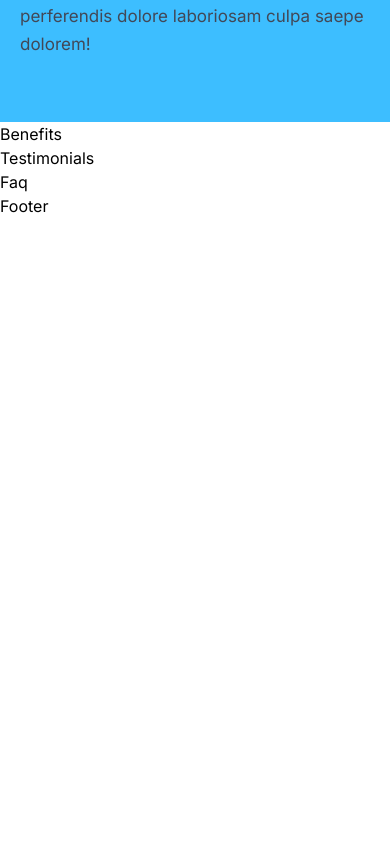
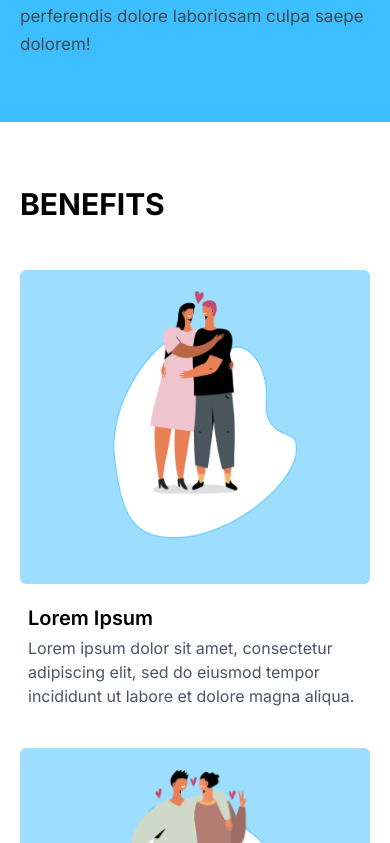
Before and after one commit to rakibislam2233/maker, a Next.js app: page / in a window 390 px wide. Shown: the part 4061-4904 px from the top of the page. Before the commit the page ends 4279 px from the top, so only its background shows below. Built offline with nearby package versions, Linux system fonts and the light colour scheme; a web font is replaced by a local one.

Commit message:
Add Benefits component with dynamic content and update layout styles for HowItWorks and WhyMatchMaker components

```diff
--- a/src/components/Benefits/Benefits.tsx
+++ b/src/components/Benefits/Benefits.tsx
@@ -1,9 +1,60 @@
-import React from 'react'
+import React from "react";
+import benefit1 from "@/assets/benefits/benefits-1.png";
+import benefit2 from "@/assets/benefits/benefits-2.png";
+import benefit3 from "@/assets/benefits/benefits-3.png";
+import Image from "next/image";
 
 const Benefits = () => {
+  const benefits = [
+    {
+      id: 1,
+      name: "Lorem Ipsum",
+      description:
+        "Lorem ipsum dolor sit amet, consectetur adipiscing elit, sed do eiusmod tempor incididunt ut labore et dolore magna aliqua.",
+      image: benefit1,
+    },
+    {
+      id: 2,
+      name: "Lorem Ipsum",
+      description:
+        "Lorem ipsum dolor sit amet, consectetur adipiscing elit, sed do eiusmod tempor incididunt ut labore et dolore magna aliqua.",
+      image: benefit2,
+    },
+    {
+      id: 3,
+      name: "Lorem Ipsum",
+      description:
+        "Lorem ipsum dolor sit amet, consectetur adipiscing elit, sed do eiusmod tempor incididunt ut labore et dolore magna aliqua.",
+      image: benefit3,
+    },
+  ];
+
   return (
-    <div>Benefits</div>
-  )
-}
+    <div className="w-full bg-white px-5 py-16 md:py-28">
+      <div className="w-full max-w-7xl mx-auto">
+        <h2 className="text-3xl md:text-4xl font-bold  mb-12">BENEFITS</h2>
+        <div className="grid grid-cols-1 md:grid-cols-3 gap-8">
+          {benefits.map((benefit) => (
+            <div key={benefit.id} className="w-full flex flex-col gap-3">
+              <div className="bg-[#9DDEFF] p-5 rounded-md">
+                <Image
+                  src={benefit.image.src}
+                  alt={benefit.name}
+                  width={250}
+                  height={250}
+                  className="w-full h-[250px] max-w-[250px] mx-auto mb-6"
+                />
+              </div>
+             <div className="p-2 space-y-1">
+             <h3 className="text-xl font-semibold">{benefit.name}</h3>
+             <p className=" text-gray-600">{benefit.description}</p>
+             </div>
+            </div>
+          ))}
+        </div>
+      </div>
+    </div>
+  );
+};
 
-export default Benefits
+export default Benefits;
--- a/src/components/HowItWorks/HowItWorks.tsx
+++ b/src/components/HowItWorks/HowItWorks.tsx
@@ -5,7 +5,7 @@ import step3 from "@/assets/how-work/step3.png";
 
 const HowItWorks = () => {
   return (
-    <div className="w-full bg-[#EBF7FD] px-5 py-16 md:py-32">
+    <div className="w-full bg-[#EBF7FD] px-5 py-16 md:py-28">
       <div className="w-full max-w-7xl mx-auto">
         <h1 className="text-3xl md:text-5xl xl:text-6xl font-bold leading-normal">
           How It <span className="text-secondary">Works</span>
--- a/src/components/WhyMatchMaker/WhyMatchMaker.tsx
+++ b/src/components/WhyMatchMaker/WhyMatchMaker.tsx
@@ -2,7 +2,7 @@ import React from "react";
 
 const WhyMatchMaker = () => {
   return (
-    <div className="w-full bg-primary px-5 py-16 md:py-32">
+    <div className="w-full bg-primary px-5 py-16 md:py-28">
       <div className="w-full max-w-7xl mx-auto grid grid-cols-1 md:grid-cols-2 place-items-center gap-10 md:gap-16">
         <div className="space-y-2">
           <h1 className="text-3xl md:text-5xl font-semibold leading-normal">
```
